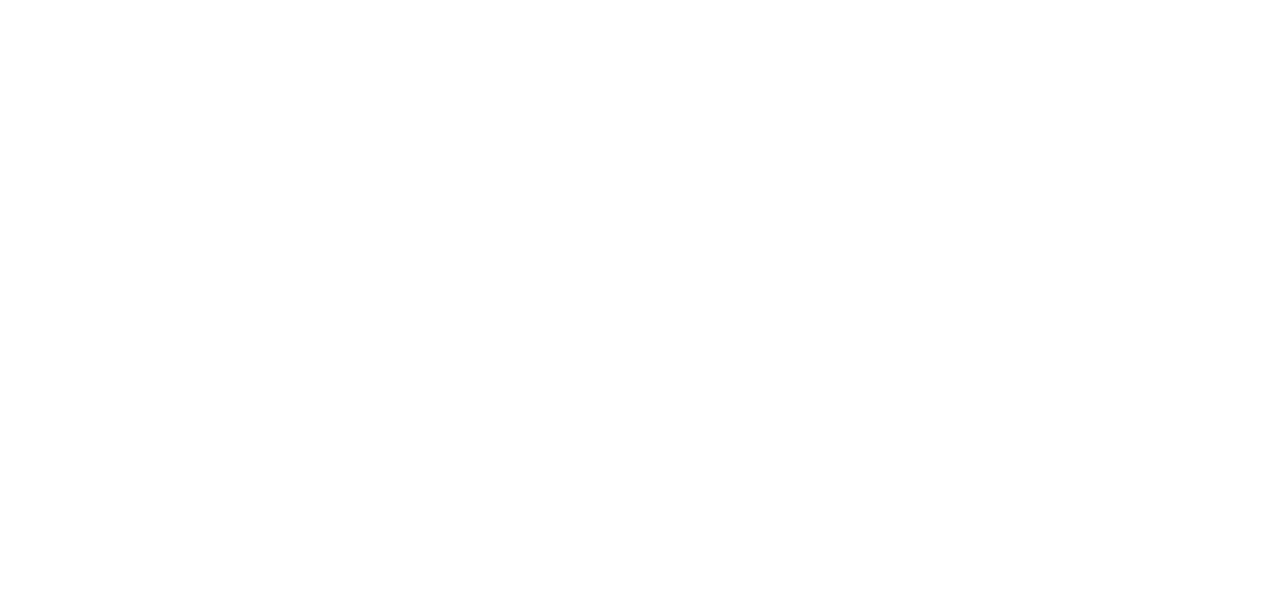
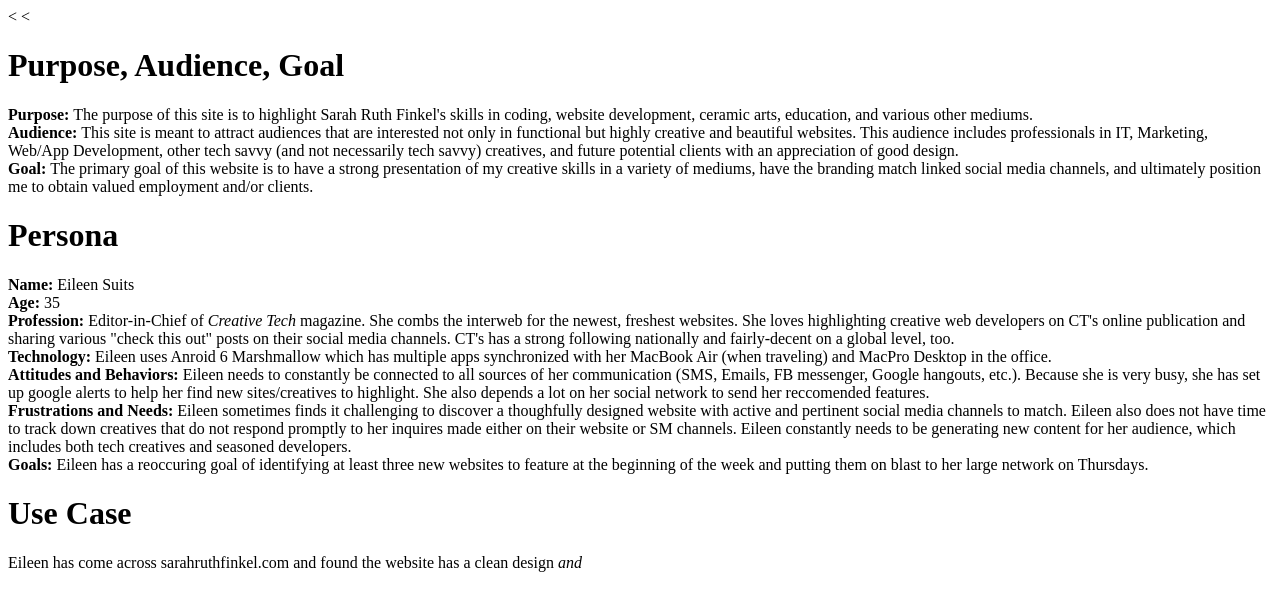
Before and after one commit to srfinkel/sarahruthfinkel-pwp, a PHP site: page /milestone-1.php in a window 1280 px wide. Before the commit the part shown is empty. Shown: the top 611 px of the page. Run offline with PHP 8.4, Linux system fonts and the light colour scheme.

Commit message:
Added html to milestone-1.php

```diff
--- a/public_html/documentation/milestone-1.php
+++ b/public_html/documentation/milestone-1.php
@@ -1,5 +1,5 @@
-<!DOCTYPE html>
-<html lang="en">
+<<!DOCTYPE html>
+<<html lang="en">
 	<head>
 		<meta charset="utf-8" />
 		<title>
@@ -7,6 +7,31 @@
 		</title>
 	</head>
 	<body>
-
+		<header>
+			<h1>
+				Purpose, Audience, Goal
+			</h1>
+		</header>
+		<main>
+			<p><strong>Purpose: </strong>The purpose of this site is to highlight Sarah Ruth Finkel's skills in coding, website development, ceramic arts, education, and various other mediums.<br>
+			<strong>Audience: </strong>This site is meant to attract audiences that are interested not only in functional but highly creative and beautiful websites. This audience includes professionals in IT, Marketing, Web/App Development, other tech savvy (and not necessarily tech savvy) creatives, and future potential clients with an appreciation of good design.<br>
+			<strong>Goal: </strong>The primary goal of this website is to have a strong presentation of my creative skills in a variety of mediums, have the branding match linked social media channels, and ultimately position me to obtain valued employment and/or clients.</p>
+			<h1>
+				Persona
+			</h1>
+			<p><strong>Name: </strong>Eileen Suits<br>
+			<strong>Age: </strong>35<br>
+			<strong>Profession: </strong>Editor-in-Chief of <em>Creative Tech</em> magazine. She combs the interweb for the newest, freshest websites. She loves highlighting creative web developers on CT's online publication and sharing various "check this out" posts on their social media channels. CT's has a strong following nationally and fairly-decent on a global level, too.<br>
+			<strong>Technology: </strong>Eileen uses Anroid 6 Marshmallow which has multiple apps synchronized with her MacBook Air (when traveling) and MacPro Desktop in the office.<br>
+			<strong>Attitudes and Behaviors: </strong>Eileen needs to constantly be connected to all sources of her communication (SMS, Emails, FB messenger, Google hangouts, etc.). Because she is very busy, she has set up google alerts to help her find new sites/creatives to highlight. She also depends a lot on her social network to send her reccomended features.<br>
+			<strong>Frustrations and Needs: </strong> Eileen sometimes finds it challenging to discover a thoughfully designed website with active and pertinent social media channels to match. Eileen also does not have time to track down creatives that do not respond promptly to her inquires made either on their website or SM channels. Eileen constantly needs to be generating new content for her audience, which includes both tech creatives and seasoned developers.<br>
+			<strong>Goals: </strong> Eileen has a reoccuring goal of identifying at least three new websites to feature at  the beginning of the week and putting them on blast to her large network on Thursdays.
+			</p>
+			<h1>
+				Use Case
+			</h1>
+			<p>Eileen has come across sarahruthfinkel.com and found the website has a clean design <em>and</em>
+			</p>
+		</main>
 	</body>
 </html>
```
